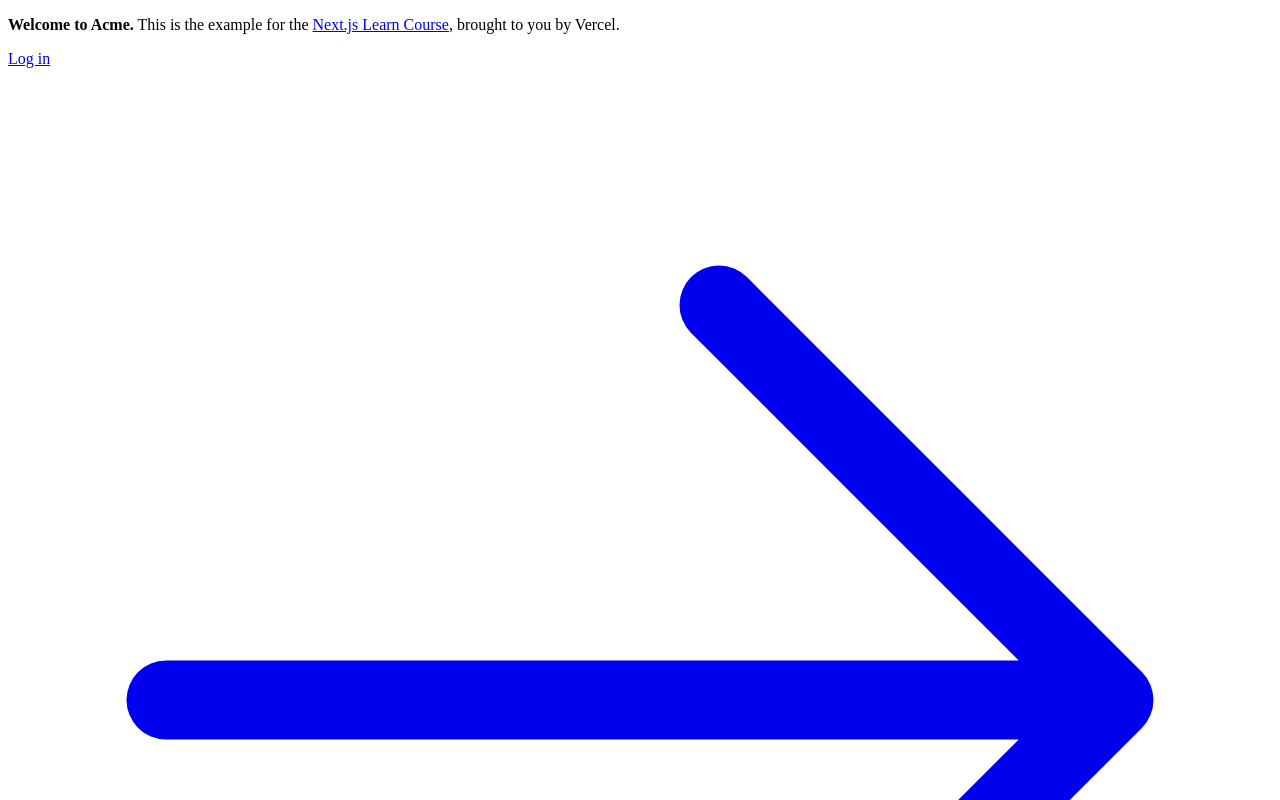
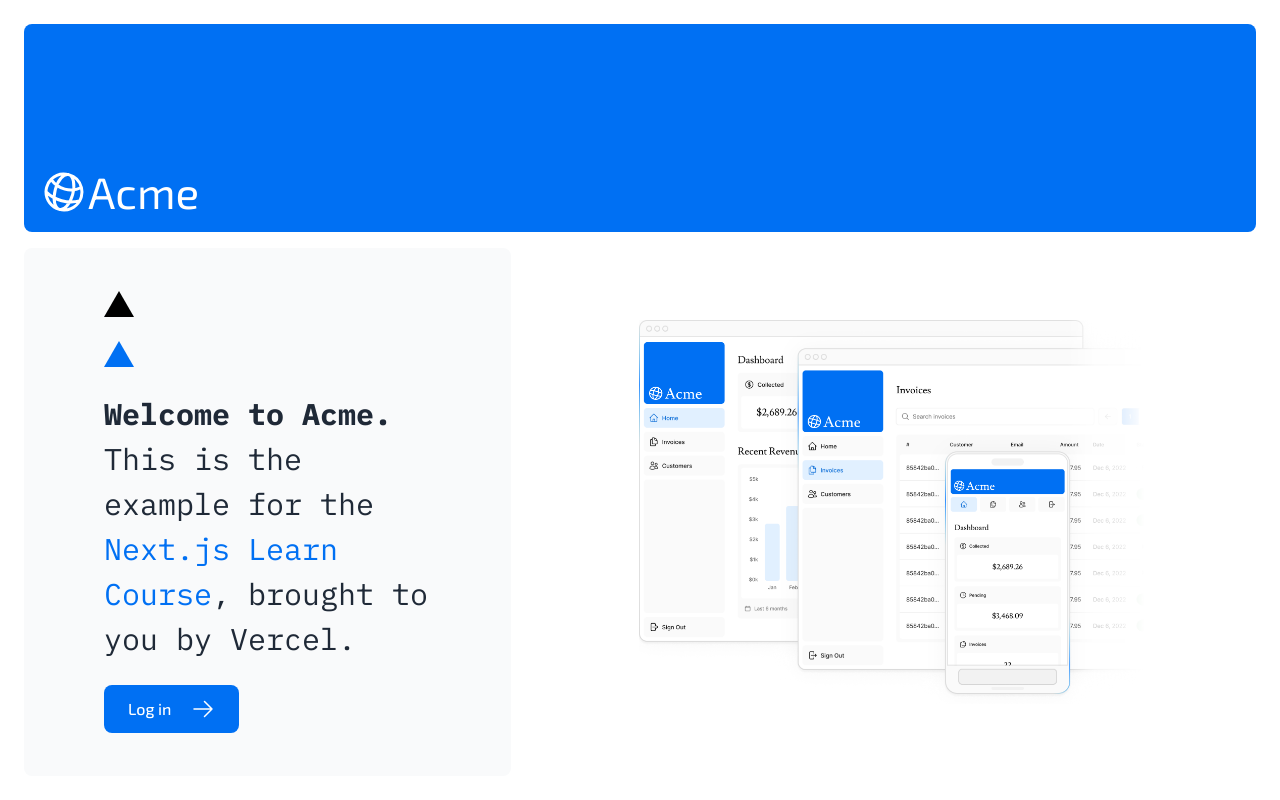
Before and after one commit to Devby-Ali/nextjs-dashboard, a Next.js app: page / in a window 1280 px wide. Shown: the top 800 px of the page. Built offline with nearby package versions, Linux system fonts and the light colour scheme.

Commit message:
Setting fonts and images with next.js principles

```diff
--- a/app/layout.tsx
+++ b/app/layout.tsx
@@ -1,3 +1,6 @@
+import "@/app/ui/global.css";
+import { exo_2 } from "@/app/ui/fonts"
+
 export default function RootLayout({
   children,
 }: {
@@ -5,7 +8,7 @@ export default function RootLayout({
 }) {
   return (
     <html lang="en">
-      <body>{children}</body>
+      <body className={`${exo_2.className} antialiased`}>{children}</body>
     </html>
   );
 }
--- a/app/page.tsx
+++ b/app/page.tsx
@@ -1,17 +1,24 @@
-import AcmeLogo from '@/app/ui/acme-logo';
-import { ArrowRightIcon } from '@heroicons/react/24/outline';
-import Link from 'next/link';
+import AcmeLogo from "@/app/ui/acme-logo";
+import { ArrowRightIcon } from "@heroicons/react/24/outline";
+import Link from "next/link";
+import styles from "@/app/ui/home.module.css";
+import { ibmPlexMono } from "@/app/ui/fonts";
+import Image from "next/image";
 
 export default function Page() {
   return (
     <main className="flex min-h-screen flex-col p-6">
       <div className="flex h-20 shrink-0 items-end rounded-lg bg-blue-500 p-4 md:h-52">
-        {/* <AcmeLogo /> */}
+        <AcmeLogo />
       </div>
       <div className="mt-4 flex grow flex-col gap-4 md:flex-row">
         <div className="flex flex-col justify-center gap-6 rounded-lg bg-gray-50 px-6 py-10 md:w-2/5 md:px-20">
-          <p className={`text-xl text-gray-800 md:text-3xl md:leading-normal`}>
-            <strong>Welcome to Acme.</strong> This is the example for the{' '}
+          <div className={styles.shape} />
+          <div className="relative w-0 h-0 border-l-[15px] border-r-[15px] border-b-[26px] border-l-transparent border-r-transparent border-b-blue-500" />
+          <p
+            className={`${ibmPlexMono.className} text-xl text-gray-800 md:text-3xl md:leading-normal`}
+          >
+            <strong>Welcome to Acme.</strong> This is the example for the{" "}
             <a href="https://nextjs.org/learn/" className="text-blue-500">
               Next.js Learn Course
             </a>
@@ -25,7 +32,20 @@ export default function Page() {
           </Link>
         </div>
         <div className="flex items-center justify-center p-6 md:w-3/5 md:px-28 md:py-12">
-          {/* Add Hero Images Here */}
+          <Image
+            src="/hero-desktop.png"
+            width={1000}
+            height={760}
+            className="hidden md:block"
+            alt="Screenshots of the dashboard project showing desktop version"
+          />
+          <Image
+            src="/hero-mobile.png"
+            width={560}
+            height={620}
+            className="block md:hidden"
+            alt="Screenshots of the dashboard project showing mobile version"
+          />
         </div>
       </div>
     </main>
--- a/app/ui/acme-logo.tsx
+++ b/app/ui/acme-logo.tsx
@@ -1,10 +1,10 @@
 import { GlobeAltIcon } from '@heroicons/react/24/outline';
-import { lusitana } from '@/app/ui/fonts';
+import { ibmPlexMono, exo_2 } from '@/app/ui/fonts';
 
 export default function AcmeLogo() {
   return (
     <div
-      className={`${lusitana.className} flex flex-row items-center leading-none text-white`}
+      className={`${exo_2.className} flex flex-row items-center leading-none text-white`}
     >
       <GlobeAltIcon className="h-12 w-12 rotate-[15deg]" />
       <p className="text-[44px]">Acme</p>
--- /dev/null
+++ b/app/ui/fonts.ts
@@ -0,0 +1,8 @@
+import { Exo_2, IBM_Plex_Mono } from "next/font/google";
+
+export const exo_2 = Exo_2({ subsets: ["latin"] });
+
+export const ibmPlexMono = IBM_Plex_Mono({
+  weight: ["400", "700"],
+  subsets: ["latin"],
+});
--- /dev/null
+++ b/app/ui/home.module.css
@@ -0,0 +1,7 @@
+.shape {
+    height: 0;
+    width: 0;
+    border-bottom: 26px solid black;
+    border-left: 15px solid transparent;
+    border-right: 15px solid transparent;
+  }
```
